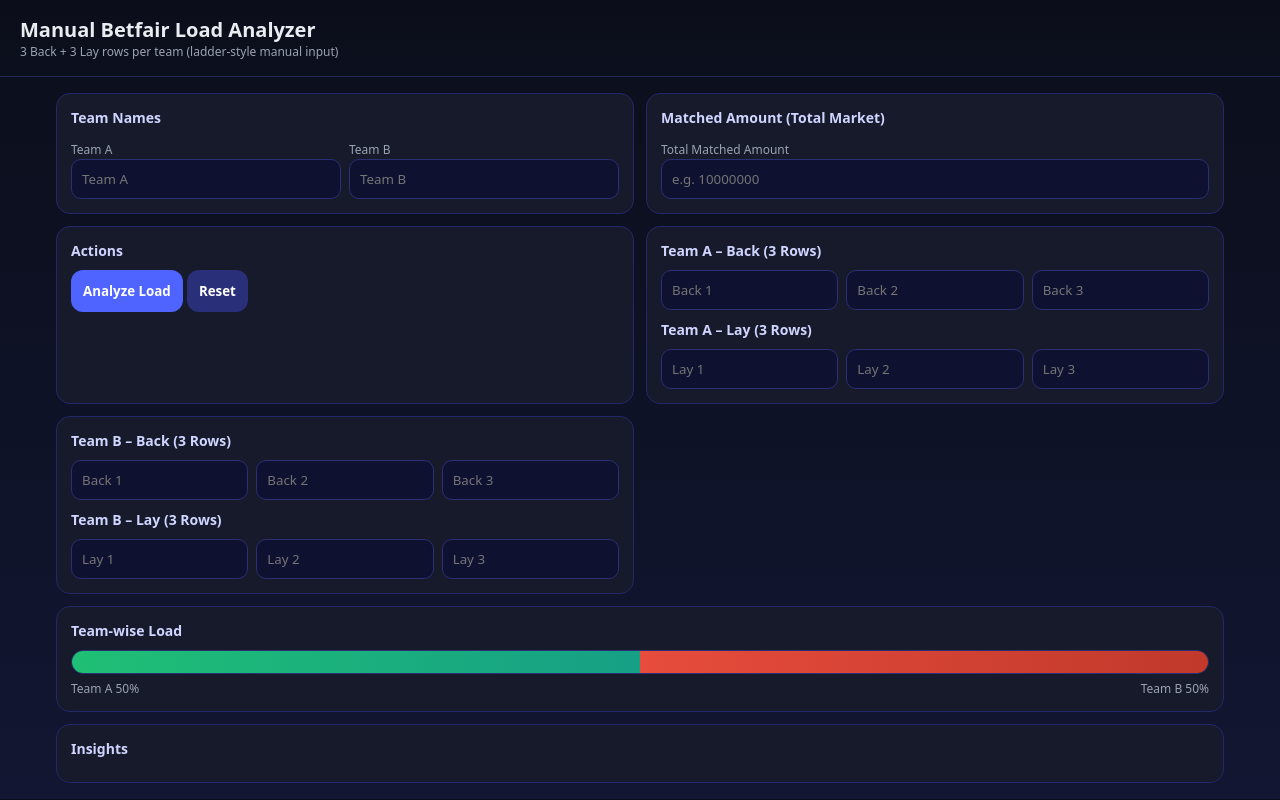
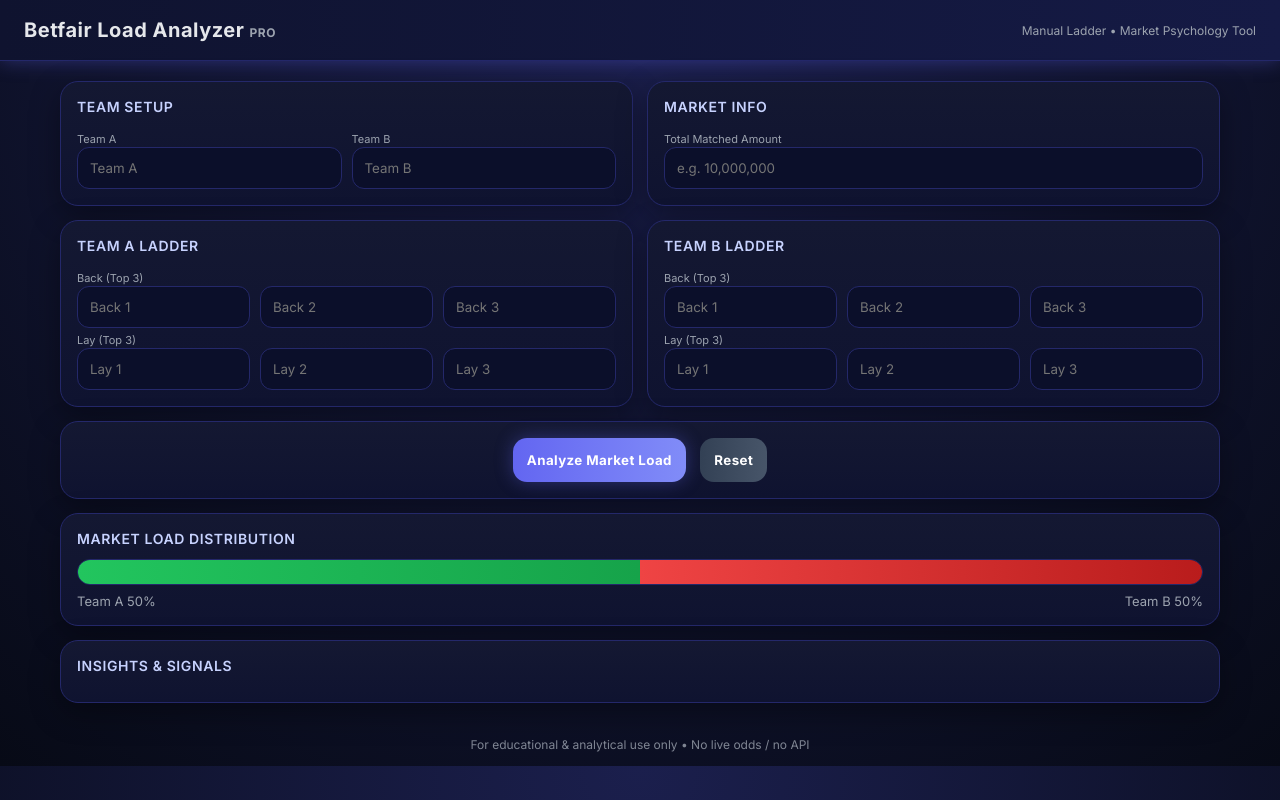
Before and after one commit to aryanpachani1/betfair-panel, a plain HTML site: page index.html in a window 1280 px wide. Drawn offline with Linux system fonts and the light colour scheme.

Commit message:
Update index.html

```diff
--- a/index.html
+++ b/index.html
@@ -3,79 +3,197 @@
 <head>
   <meta charset="UTF-8" />
   <meta name="viewport" content="width=device-width, initial-scale=1.0" />
-  <title>Manual Betfair Load Analyzer (3 Back / 3 Lay)</title>
+  <title>Betfair Load Analyzer Pro</title>
+
+  <!-- Google Font -->
+  <link href="https://fonts.googleapis.com/css2?family=Inter:wght@300;400;600;700&display=swap" rel="stylesheet">
+
   <style>
     :root{
-      --green:#1fbf75; --red:#e74c3c; --amber:#f1c40f;
-      --bg:#0f1220; --card:#171a2b; --text:#e9ecf1; --muted:#9aa3b2;
+      --green:#22c55e;
+      --red:#ef4444;
+      --amber:#facc15;
+      --blue:#6366f1;
+      --bg:#0b0f1f;
+      --card:#141832;
+      --text:#e5e7eb;
+      --muted:#9ca3af;
+      --border:#24286a;
+      --glow:0 0 18px rgba(99,102,241,.35);
     }
-    *{box-sizing:border-box;font-family:system-ui,Segoe UI,Roboto,Arial}
-    body{margin:0;background:linear-gradient(180deg,#0b0e1a,#121632);color:var(--text)}
-    header{padding:16px 20px;border-bottom:1px solid #232857}
-    h1{margin:0;font-size:20px}
-    .wrap{max-width:1200px;margin:0 auto;padding:16px}
-    .grid{display:grid;grid-template-columns:repeat(12,1fr);gap:12px}
-    .card{background:var(--card);border:1px solid #24286a;border-radius:14px;padding:14px}
-    .card h3{margin:0 0 10px;font-size:14px;color:#cfd5ff}
-    label{font-size:12px;color:var(--muted)}
-    input{width:100%;padding:10px;border-radius:10px;border:1px solid #2b2f74;background:#0e1130;color:var(--text)}
-    .row{display:grid;grid-template-columns:1fr 1fr;gap:8px}
-    .row3{display:grid;grid-template-columns:repeat(3,1fr);gap:8px}
-    .btn{padding:12px;border-radius:12px;border:0;background:#4f63ff;color:#fff;font-weight:600;cursor:pointer}
-    .btn.secondary{background:#2a2f7a}
-    .pill{display:inline-flex;gap:6px;padding:6px 10px;border-radius:999px;font-size:12px}
-    .pill.green{background:rgba(31,191,117,.15);color:var(--green)}
-    .pill.red{background:rgba(231,76,60,.15);color:var(--red)}
-    .pill.amber{background:rgba(241,196,15,.15);color:var(--amber)}
-    .bar-wrap{background:#0b0f2a;border-radius:12px;overflow:hidden;border:1px solid #2b2f74}
-    .bar{height:22px;display:flex}
-    .bar .a{background:linear-gradient(90deg,#1fbf75,#16a085)}
-    .bar .b{background:linear-gradient(90deg,#e74c3c,#c0392b)}
-    .bar-labels{display:flex;justify-content:space-between;font-size:12px;color:var(--muted);margin-top:6px}
-    table{width:100%;border-collapse:collapse}
-    th,td{padding:8px;border-bottom:1px dashed #2b2f74;font-size:13px}
-    th{text-align:left;color:#cfd5ff}
-    .hint{font-size:12px;color:var(--muted)}
+
+    *{box-sizing:border-box;font-family:'Inter',system-ui}
+    body{
+      margin:0;
+      background:radial-gradient(circle at top,#1b1f4d,#070a16);
+      color:var(--text);
+    }
+
+    header{
+      padding:18px 24px;
+      display:flex;
+      justify-content:space-between;
+      align-items:center;
+      border-bottom:1px solid var(--border);
+      background:linear-gradient(90deg,#0f132f,#151a45);
+      box-shadow:var(--glow);
+    }
+
+    header h1{
+      margin:0;
+      font-size:20px;
+      font-weight:700;
+      letter-spacing:.5px;
+    }
+
+    header span{
+      font-size:12px;
+      color:var(--muted);
+    }
+
+    .wrap{max-width:1200px;margin:0 auto;padding:20px}
+
+    .grid{display:grid;grid-template-columns:repeat(12,1fr);gap:14px}
+
+    .card{
+      background:linear-gradient(180deg,#141832,#0f1330);
+      border:1px solid var(--border);
+      border-radius:18px;
+      padding:16px;
+      box-shadow:0 10px 30px rgba(0,0,0,.35);
+      transition:.3s;
+    }
+
+    .card:hover{transform:translateY(-2px);box-shadow:0 15px 40px rgba(0,0,0,.5)}
+
+    .card h3{
+      margin:0 0 12px;
+      font-size:14px;
+      font-weight:600;
+      color:#c7d2fe;
+      text-transform:uppercase;
+      letter-spacing:.6px;
+    }
+
+    label{font-size:11px;color:var(--muted)}
+
+    input{
+      width:100%;
+      padding:12px;
+      border-radius:12px;
+      border:1px solid var(--border);
+      background:#0b0f2a;
+      color:var(--text);
+      outline:none;
+      transition:.2s;
+    }
+
+    input:focus{border-color:var(--blue);box-shadow:var(--glow)}
+
+    .row{display:grid;grid-template-columns:1fr 1fr;gap:10px}
+    .row3{display:grid;grid-template-columns:repeat(3,1fr);gap:10px}
+
+    .btn{
+      padding:14px;
+      border-radius:14px;
+      border:0;
+      background:linear-gradient(90deg,#6366f1,#818cf8);
+      color:#fff;
+      font-weight:700;
+      letter-spacing:.4px;
+      cursor:pointer;
+      box-shadow:var(--glow);
+    }
+
+    .btn.secondary{
+      background:linear-gradient(90deg,#334155,#475569);
+      box-shadow:none;
+    }
+
+    .pill{
+      display:inline-flex;
+      align-items:center;
+      gap:6px;
+      padding:8px 14px;
+      border-radius:999px;
+      font-size:12px;
+      font-weight:600;
+      margin-right:8px;
+    }
+
+    .pill.green{background:rgba(34,197,94,.15);color:var(--green)}
+    .pill.red{background:rgba(239,68,68,.15);color:var(--red)}
+    .pill.amber{background:rgba(250,204,21,.15);color:var(--amber)}
+
+    /* Load bar */
+    .bar-wrap{
+      background:#0b0f2a;
+      border-radius:999px;
+      overflow:hidden;
+      border:1px solid var(--border);
+      height:26px;
+    }
+
+    .bar{height:100%;display:flex}
+    .bar .a{background:linear-gradient(90deg,#22c55e,#16a34a)}
+    .bar .b{background:linear-gradient(90deg,#ef4444,#b91c1c)}
+
+    .bar-labels{
+      display:flex;
+      justify-content:space-between;
+      font-size:13px;
+      margin-top:8px;
+      color:var(--muted);
+    }
+
+    footer{
+      text-align:center;
+      padding:14px;
+      font-size:12px;
+      color:var(--muted);
+      opacity:.8;
+    }
   </style>
 </head>
 <body>
+
 <header>
-  <h1>Manual Betfair Load Analyzer</h1>
-  <div class="hint">3 Back + 3 Lay rows per team (ladder-style manual input)</div>
+  <h1>Betfair Load Analyzer <span>PRO</span></h1>
+  <span>Manual Ladder • Market Psychology Tool</span>
 </header>
 
 <div class="wrap">
   <div class="grid">
 
     <div class="card" style="grid-column:span 6">
-      <h3>Team Names</h3>
+      <h3>Team Setup</h3>
       <div class="row">
-        <div><label>Team A</label><input id="teamA" placeholder="Team A"></div>
-        <div><label>Team B</label><input id="teamB" placeholder="Team B"></div>
+        <div>
+          <label>Team A</label>
+          <input id="teamA" placeholder="Team A">
+        </div>
+        <div>
+          <label>Team B</label>
+          <input id="teamB" placeholder="Team B">
+        </div>
       </div>
     </div>
 
     <div class="card" style="grid-column:span 6">
-      <h3>Matched Amount (Total Market)</h3>
+      <h3>Market Info</h3>
       <label>Total Matched Amount</label>
-      <input id="matched" placeholder="e.g. 10000000">
+      <input id="matched" placeholder="e.g. 10,000,000">
     </div>
 
     <div class="card" style="grid-column:span 6">
-      <h3>Actions</h3>
-      <button class="btn" onclick="analyze()">Analyze Load</button>
-      <button class="btn secondary" onclick="resetAll()">Reset</button>
-    </div>
-
-    <!-- TEAM A -->
-    <div class="card" style="grid-column:span 6">
-      <h3>Team A – Back (3 Rows)</h3>
+      <h3>Team A Ladder</h3>
+      <label>Back (Top 3)</label>
       <div class="row3">
         <input id="aBack1" placeholder="Back 1">
         <input id="aBack2" placeholder="Back 2">
         <input id="aBack3" placeholder="Back 3">
       </div>
-      <h3 style="margin-top:10px">Team A – Lay (3 Rows)</h3>
+      <label style="margin-top:10px">Lay (Top 3)</label>
       <div class="row3">
         <input id="aLay1" placeholder="Lay 1">
         <input id="aLay2" placeholder="Lay 2">
@@ -83,15 +201,15 @@
       </div>
     </div>
 
-    <!-- TEAM B -->
     <div class="card" style="grid-column:span 6">
-      <h3>Team B – Back (3 Rows)</h3>
+      <h3>Team B Ladder</h3>
+      <label>Back (Top 3)</label>
       <div class="row3">
         <input id="bBack1" placeholder="Back 1">
         <input id="bBack2" placeholder="Back 2">
         <input id="bBack3" placeholder="Back 3">
       </div>
-      <h3 style="margin-top:10px">Team B – Lay (3 Rows)</h3>
+      <label style="margin-top:10px">Lay (Top 3)</label>
       <div class="row3">
         <input id="bLay1" placeholder="Lay 1">
         <input id="bLay2" placeholder="Lay 2">
@@ -99,9 +217,13 @@
       </div>
     </div>
 
-    <!-- RESULT -->
+    <div class="card" style="grid-column:span 12;text-align:center">
+      <button class="btn" onclick="analyze()">Analyze Market Load</button>
+      <button class="btn secondary" onclick="resetAll()" style="margin-left:10px">Reset</button>
+    </div>
+
     <div class="card" style="grid-column:span 12">
-      <h3>Team-wise Load</h3>
+      <h3>Market Load Distribution</h3>
       <div class="bar-wrap">
         <div class="bar">
           <div id="barA" class="a" style="width:50%"></div>
@@ -115,21 +237,22 @@
     </div>
 
     <div class="card" style="grid-column:span 12">
-      <h3>Insights</h3>
+      <h3>Insights & Signals</h3>
       <div id="insights"></div>
     </div>
 
   </div>
 </div>
 
+<footer>For educational & analytical use only • No live odds / no API</footer>
+
 <script>
-function sum(ids){
-  return ids.reduce((t,id)=>t+(+document.getElementById(id).value||0),0);
-}
+function sum(ids){return ids.reduce((t,id)=>t+(+document.getElementById(id).value||0),0)}
 
 function analyze(){
   const A = teamA.value || 'Team A';
   const B = teamB.value || 'Team B';
+  const matched = +matchedInput();
 
   const aBack = sum(['aBack1','aBack2','aBack3']);
   const aLay  = sum(['aLay1','aLay2','aLay3']);
@@ -146,19 +269,30 @@ function analyze(){
   const pctA = Math.round(absA/total*100);
   const pctB = 100 - pctA;
 
+  const amtA = Math.round(matched * pctA / 100);
+  const amtB = matched - amtA;
+
   barA.style.width = pctA+'%';
   barB.style.width = pctB+'%';
-  labelA.innerText = `${A} ${pctA}%`;
-  labelB.innerText = `${B} ${pctB}%`;
+
+  labelA.innerText = `${A} ${pctA}% (₹${amtA.toLocaleString()})`;
+  labelB.innerText = `${B} ${pctB}% (₹${amtB.toLocaleString()})`;
 
   const loaded = loadA>loadB ? A : B;
-  const bookie = loadA>0 && loadB>0 ? 'Both sides public' : `Bookie risk on ${loaded}`;
 
   insights.innerHTML = `
     <div class="pill green">Loaded Team: ${loaded}</div>
-    <div class="pill amber" style="margin-left:8px">${bookie}</div>
-    <p class="hint" style="margin-top:8px">Entry generally safer opposite to heavy public load. Hedge when odds compress fast.</p>
+    <div class="pill amber">Matched Split → ${A}: ₹${amtA.toLocaleString()} | ${B}: ₹${amtB.toLocaleString()}</div>
+    <div class="pill red">Safer Entry: ${loaded === A ? B : A}</div>
+    <p style="margin-top:10px;font-size:13px;color:var(--muted)">
+      Heavy public load usually traps late entries. Watch odds compression for hedge timing.
+    </p>
   `;
+}
+
+function matchedInput(){
+  const v = document.getElementById('matched').value.replace(/,/g,'');
+  return parseInt(v||0);
 }
 
 function resetAll(){
@@ -168,5 +302,6 @@ function resetAll(){
   insights.innerHTML='';
 }
 </script>
+
 </body>
 </html>
```
